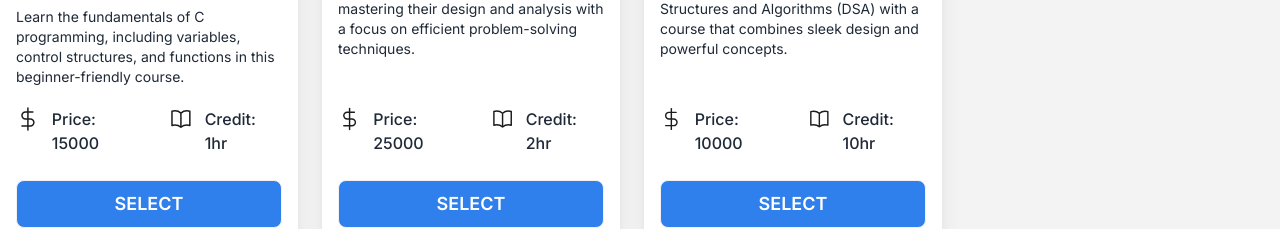
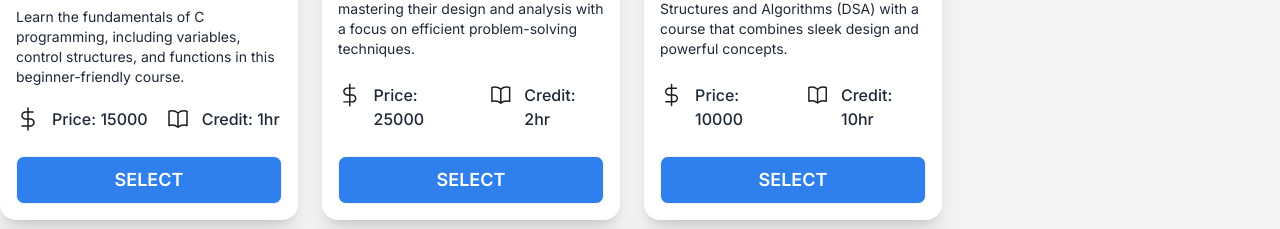
Before and after one commit to searchsakib/assignment-7-course-registration, a React (Vite) app: page / in a window 1280 px wide. Shown: the part 421-650 px from the top of the page. Built offline with nearby package versions, Linux system fonts and the light colour scheme.

Commit message:
credit hour limit 20 hours fixed, can't exceed that

```diff
--- a/src/components/Home/Home.jsx
+++ b/src/components/Home/Home.jsx
@@ -29,8 +29,11 @@ const Home = () => {
         count = ~~count + ~~itemCredit.credit;
       });
       // console.log(count);
+      if (count > 20) {
+        return swal("Credit hour can't exceed 20 hours", '', 'warning');
+      }
+
       setAddCredit(count);
-
       setListName([...listName, selectedCard]);
     }
   };
@@ -46,7 +49,7 @@ const Home = () => {
             <div className="card-body p-4">
               <h2 className="text-lg font-semibold text-left">{card.name}</h2>
               <p className="text-left text-sm ">{card.details}</p>
-              <div className="flex gap-[22px] pt-[12px] pb-[17px] font-medium">
+              <div className="flex gap-[18px] pt-[12px] pb-[17px] font-medium">
                 <div className="flex">
                   <svg
                     className="mr-3"
```
